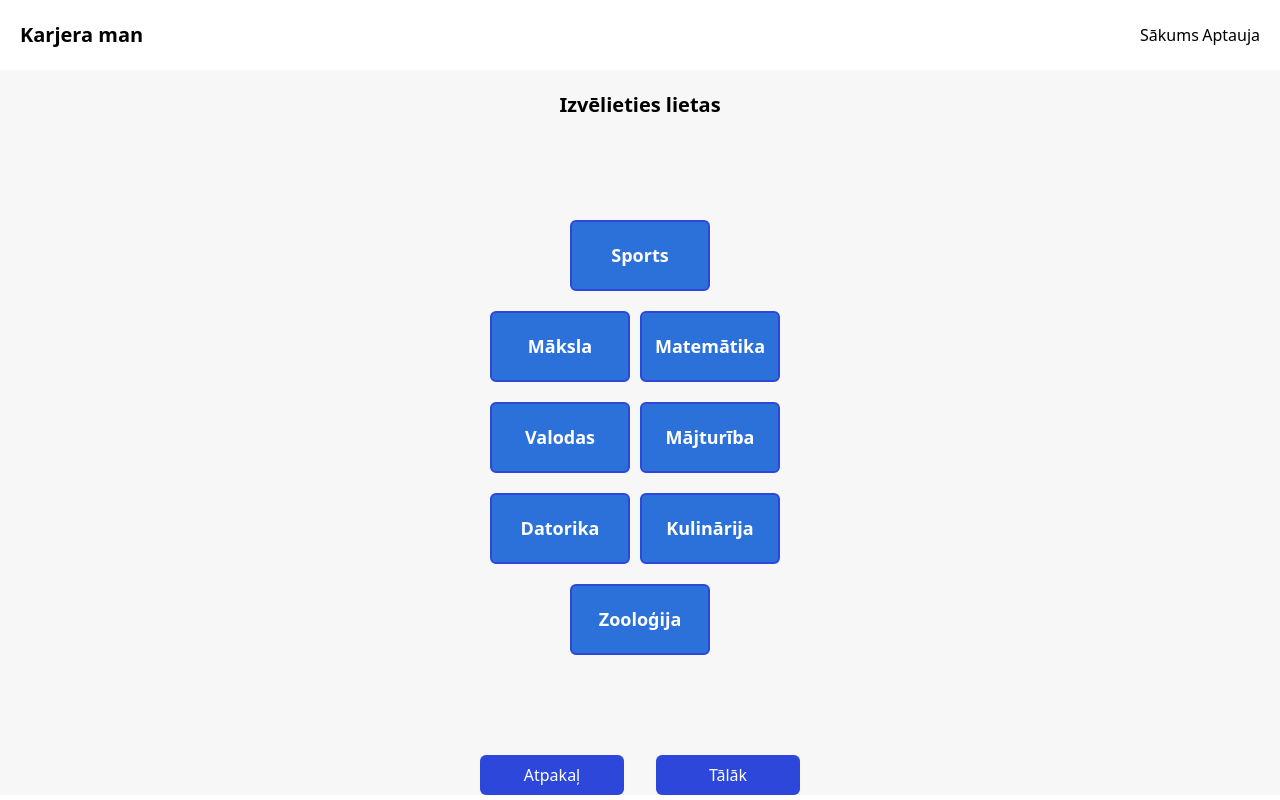
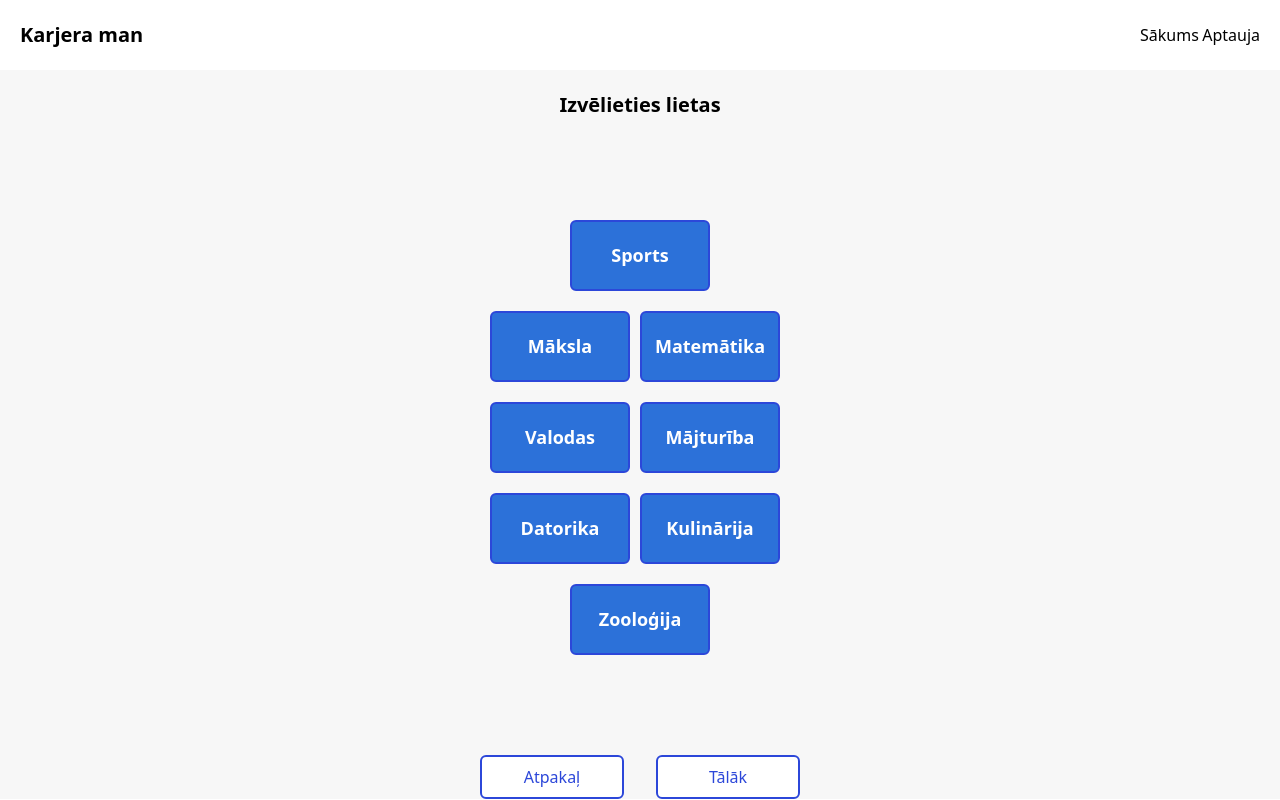
Before and after one commit to RobzLegz/career-choice, a Next.js app: page /find in a window 1280 px wide. Built offline with nearby package versions, Linux system fonts and the light colour scheme.

Commit message:
test effet

```diff
--- a/src/components/containers/buttonContainer/AddStageButton.tsx
+++ b/src/components/containers/buttonContainer/AddStageButton.tsx
@@ -1,13 +1,25 @@
-import React from 'react'
-import { useDispatch } from 'react-redux';
-import { incrementLevel } from '../../../redux/slices/levelSlice';
+import React, { useEffect, useState } from 'react'
+import { useDispatch, useSelector } from 'react-redux';
+import { incrementStage } from '../../../functions/stageOptions';
+import { levelData } from '../../../redux/slices/levelSlice';
+import { themeData } from '../../../redux/slices/themeSlice';
 
-function AddStageButton() {
+const AddStageButton = () => {
     const dispatch = useDispatch();
+    const themeInfo = useSelector(themeData);
+    const stageInfo = useSelector(levelData);
 
-    return (
-        <button className="filter__back__option" onClick={() => dispatch(incrementLevel())}>Tālāk</button>
-    )
+    const [active, setActive] = useState(false);
+
+    useEffect(() => {
+        if(themeInfo.themes.some((t: any) => t.stage === stageInfo.stage)){
+            setActive(true);
+        }else{
+            setActive(false);
+        }
+    }, [themeInfo.themes, stageInfo.stage]);
+
+    return <button className={active ? "filter__back__option" : "filter__inactive__option"} onClick={() => incrementStage(dispatch, active)}>Tālāk</button>
 }
 
 export default AddStageButton
--- a/src/components/containers/buttonContainer/DecrementStageButton.tsx
+++ b/src/components/containers/buttonContainer/DecrementStageButton.tsx
@@ -1,13 +1,23 @@
-import React from 'react'
-import { useDispatch } from 'react-redux';
-import { decrementLevel } from '../../../redux/slices/levelSlice';
+import React, { useEffect, useState } from 'react'
+import { useDispatch, useSelector } from 'react-redux';
+import { decrementStage } from '../../../functions/stageOptions';
+import { levelData } from '../../../redux/slices/levelSlice';
 
 function DecrementStageButton() {
     const dispatch = useDispatch();
+    const stageInfo = useSelector(levelData);
 
-    return (
-        <button className="filter__back__option" onClick={() => dispatch(decrementLevel())}>Atpakaļ</button>
-    )
+    const [active, setActive] = useState(false);
+
+    useEffect(() => {
+        if(stageInfo.stage > 1){
+            setActive(true);
+        }else{
+            setActive(false);
+        }
+    }, [stageInfo.stage]);
+
+    return <button className={active ? "filter__back__option" : "filter__inactive__option"} onClick={() => decrementStage(dispatch, active)}>Atpakaļ</button>
 }
 
 export default DecrementStageButton
--- /dev/null
+++ b/src/functions/stageOptions.ts
@@ -0,0 +1,15 @@
+import { decrementLevel, incrementLevel } from "../redux/slices/levelSlice";
+
+const incrementStage = (dispatch: any, active: boolean) => {
+    if(active){
+        dispatch(incrementLevel());
+    }
+}
+
+const decrementStage = (dispatch: any, active: boolean) => {
+    if(active){
+        dispatch(decrementLevel());
+    }
+}
+
+export {incrementStage, decrementStage};
--- a/src/styles/globals.css
+++ b/src/styles/globals.css
@@ -42,9 +42,13 @@
     .filter__nextback__container{
         @apply w-80 flex items-center justify-between;
     }
+    .filter__inactive__option{
+        @apply bg-white text-ourBlue;
+    }
     .filter__back__option,
-    .filter__next__option{
-        @apply w-36;
+    .filter__next__option,
+    .filter__inactive__option{
+        @apply w-36 border-2 border-ourBlue transition-all duration-200 ease-in;
     }
 }
 
```
